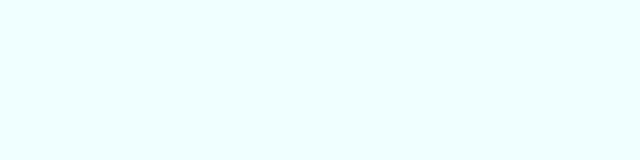
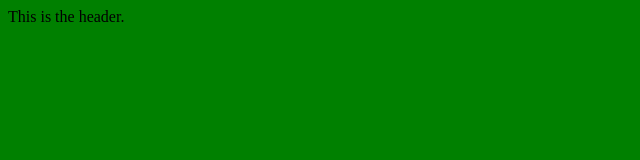
Before and after one commit to vanderpool23/mobile-friendly-practice-22-04, a plain HTML site: page index.html in a window 1280 px wide. Shown: the whole page, without its empty margins (0-640 px from the left). Drawn offline with Linux system fonts and the light colour scheme.

Commit message:
added media query

```diff
--- a/index.html
+++ b/index.html
@@ -7,11 +7,39 @@
     <title>Document</title>
     <style>
         body {
-            background-color: azure;
+            background-color: blue;
         }
+
+        @media screen and (min-width:480px) {
+
+            body {
+                background-color:yellow;
+            }
+
+        }
+
+            @media screen and (min-width:768px) {
+
+            body {
+                background-color: red;
+            }
+
+        }
+
+        @media screen and (min-width:1024px) {
+
+            body {
+                background-color: green;
+            }
+
+        }
+
     </style>
 </head>
 <body>
+    <header>
+        This is the header.
+    </header>
 
 </body>
 </html>
```
